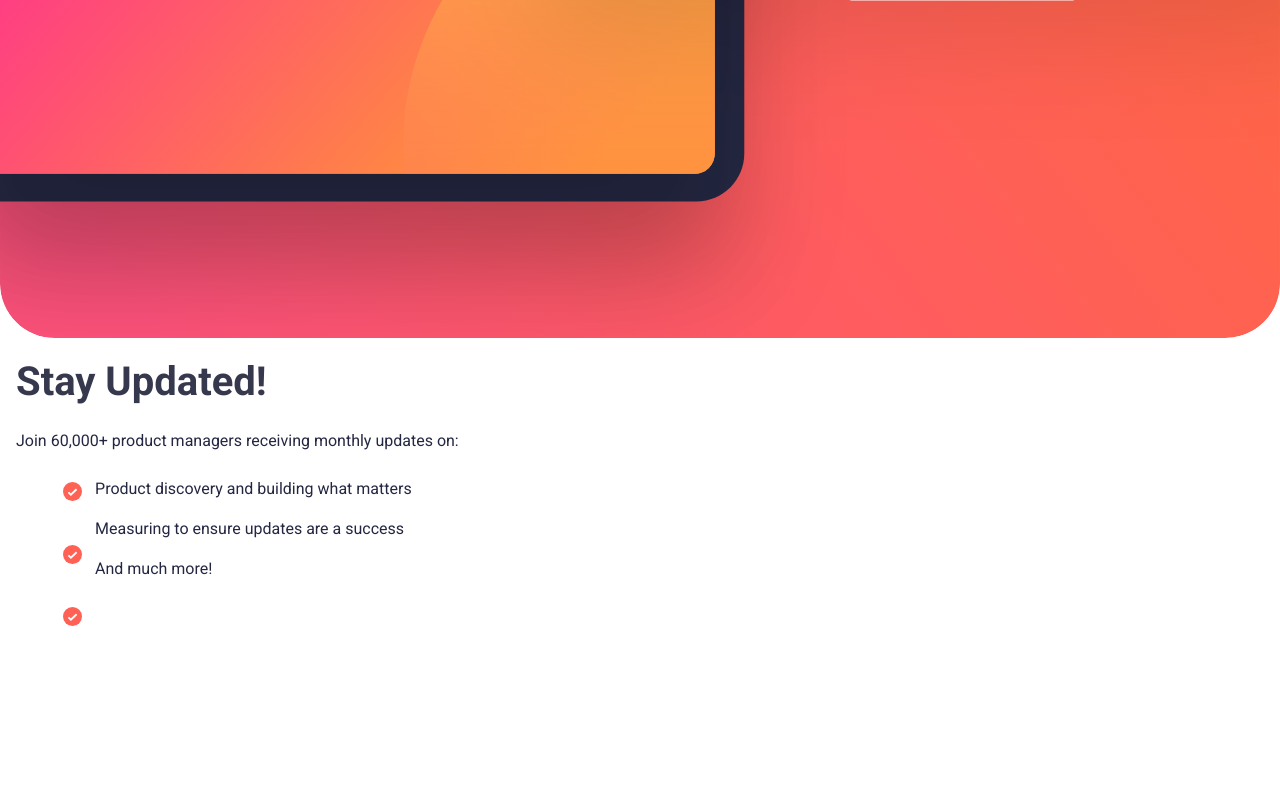
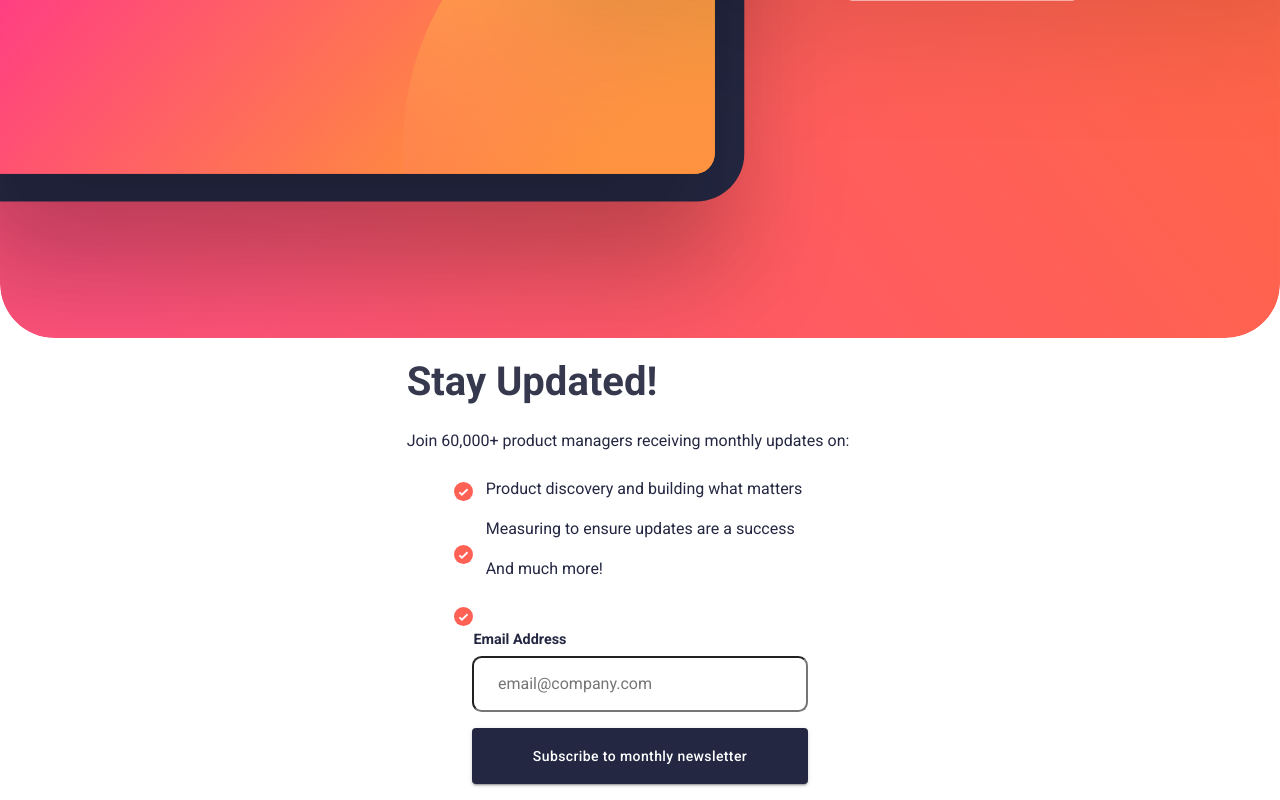
Before and after one commit to TheTreeveloper/Newsletter-signup, a React (Vite) app: page / in a window 1280 px wide. Shown: the part 631-1431 px from the top of the page. Before the commit the page ends 1257 px from the top, so only its background shows below. Built offline with nearby package versions, Linux system fonts and the light colour scheme.

Commit message:
added form

```diff
--- a/package.json
+++ b/package.json
@@ -13,6 +13,8 @@
   "dependencies": {
     "@emotion/react": "^11.11.4",
     "@emotion/styled": "^11.11.5",
+    "@mantine/core": "^7.8.1",
+    "@mantine/hooks": "^7.8.1",
     "@mui/material": "^5.15.15",
     "react": "^18.2.0",
     "react-dom": "^18.2.0"
--- a/src/App.tsx
+++ b/src/App.tsx
@@ -1,5 +1,6 @@
 import { HeroImage } from "./heroImage";
 import { TextContent } from "./textContent";
+import { Search } from "./form";
 
 export const App = () => {
   return (
@@ -7,6 +8,7 @@ export const App = () => {
       <HeroImage />
       <div className="container">
         <TextContent />
+        <Search />
       </div>
     </div>
   );
--- /dev/null
+++ b/src/form.tsx
@@ -0,0 +1,41 @@
+import React, { useRef, useState } from "react";
+import "./search.css";
+import Button from "@mui/material/Button";
+import Box from "@mui/material/Box";
+import TextField from "@mui/material/TextField";
+
+export function Search() {
+  const inputValue = useRef(null);
+  const [error, setError] = useState("");
+  const handleChange = (event) => {
+    console.log(event.target.value);
+  };
+  const handleError = () => {
+    if (inputValue.current.value === "") {
+      setError("Valid email required");
+      console.log(error);
+    } else {
+      setError("");
+    }
+  };
+  return (
+    <div className="form-container">
+      <div className="form">
+        <label htmlFor="email" className="email-label">
+          Email Address
+        </label>
+        <input
+          id="email"
+          type="text"
+          placeholder="email@company.com"
+          ref={inputValue}
+          onChange={handleChange}
+        />
+        <Button variant="contained" onClick={handleError}>
+          Subscribe to monthly newsletter
+        </Button>
+      </div>
+      <p className="error">{error}</p>
+    </div>
+  );
+}
--- a/src/index.css
+++ b/src/index.css
@@ -32,7 +32,7 @@ body {
     display: flex;
     flex-direction: column;
     gap: 1.5rem;
-    padding-right: 2rem;
+    padding-right: 1.5rem;
 }
 
 h1 {
--- /dev/null
+++ b/src/search.css
@@ -0,0 +1,68 @@
+@import url('https://fonts.googleapis.com/css2?family=Roboto:ital,wght@0,100;0,300;0,400;0,500;0,700;0,900;1,100;1,300;1,400;1,500;1,700;1,900&display=swap');
+
+.form-container {
+    position: relative;
+}
+
+.form {
+    display: flex;
+    flex-direction: column;
+    align-items: center;
+    justify-content: center;
+    position: relative;
+    gap: 0.5rem;
+    width: 100%;
+    height: 100%;
+    margin-top: 1rem;
+}
+
+button {
+    height: 3.5rem;
+    width: 21rem;
+    color: white;
+    background-color: hsl(234, 29%, 20%) !important;
+    border: none;
+    font-size: 1rem;
+    border-radius: 0.6rem;
+    text-transform: none !important;
+    margin-top: 0.5rem !important;
+}
+
+button:hover {
+    background-color: hsl(4, 100%, 67%) !important;
+    cursor: pointer;
+}
+
+input {
+    width: 21rem;
+    height: 3.5rem;
+    border-radius: 0.6rem;
+    padding: 0 1rem;
+    padding-left: 1.5rem !important;
+    color: hsl(231, 7%, 60%);
+    font-size: 1rem;
+}
+
+.error {
+    color: hsl(4, 100%, 67%);
+    font-size: 0.7rem;
+    position: relative;
+    bottom: 4.7rem;
+    left: 0.5rem;
+}
+
+.container {
+    display: flex;
+    flex-direction: column;
+    align-items: center;
+    justify-content: center;
+}
+
+.email-label {
+    position: relative;
+    right: 7.5rem;
+    color: hsl(234, 29%, 20%);
+    font-size: 0.9rem;
+    font-weight: 700;
+    font-family: "Roboto", sans-serif;
+}
```
Also changed, not shown: 1 other file (tests, documents, lock files or other folders).
